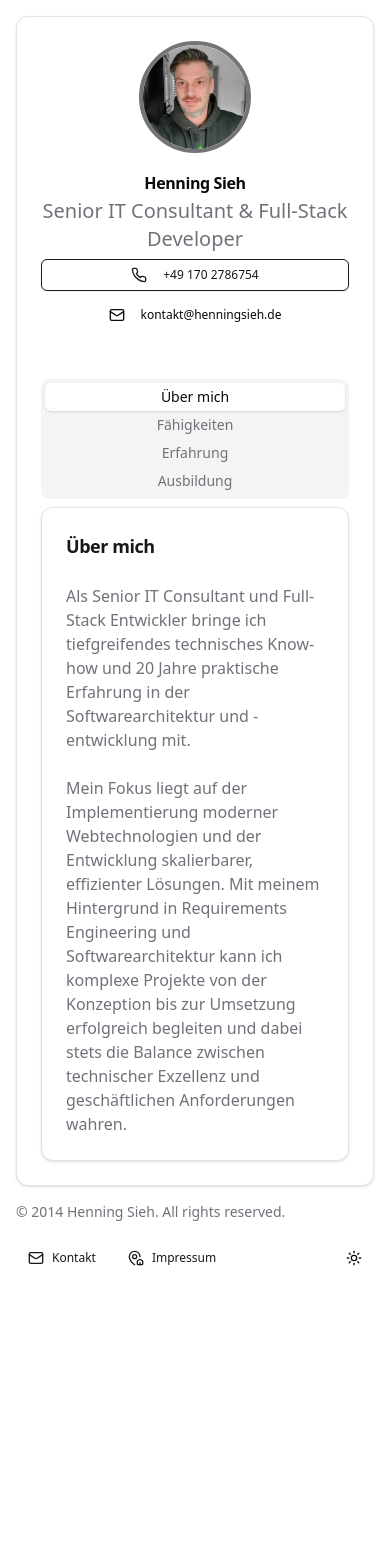
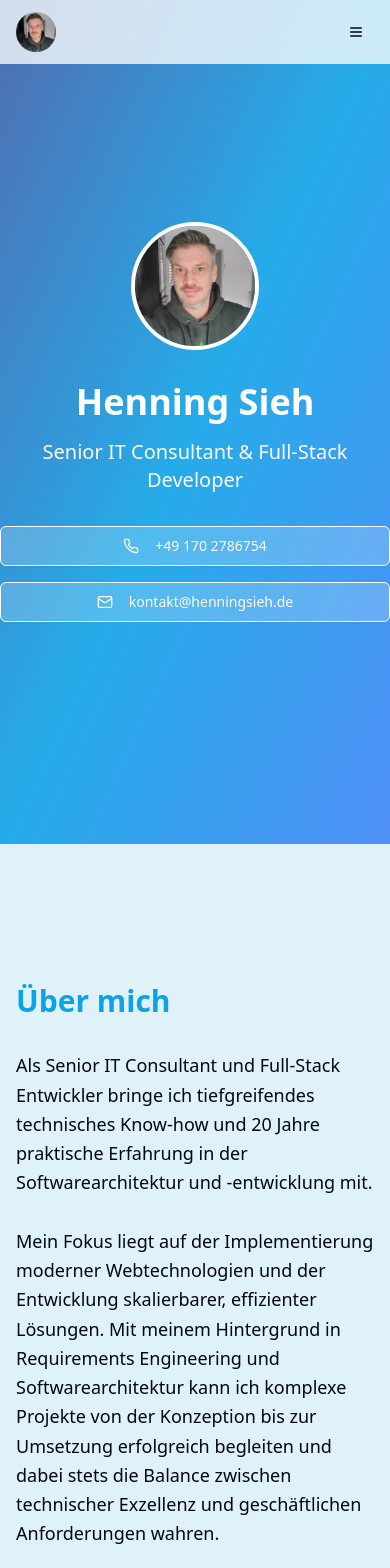
Before and after one commit to henningsieh/henningsieh.de, a Next.js app: page / in a window 390 px wide. Shown: the top 1568 px of the page. Before the commit the page ends 1294 px from the top, so only its background shows below. Built offline with nearby package versions, Linux system fonts and the light colour scheme.

Commit message:
works but ugly

```diff
--- a/src/app/globals.css
+++ b/src/app/globals.css
@@ -4,58 +4,79 @@
 
 @layer base {
   :root {
-    --background: 0 0% 100%;
-    --foreground: 240 10% 3.9%;
+    /* Light mode */
+    --background: 210 50% 98%;
+    --foreground: 224 71% 4%;
+
+    /* Refined card design */
     --card: 0 0% 100%;
-    --card-foreground: 240 10% 3.9%;
+    --card-foreground: 224 71% 4%;
+
+    /* Cool primary palette */
+    --primary: 222 47% 45%;
+    --primary-foreground: 210 40% 98%;
+
+    /* Azure secondary */
+    --secondary: 199 89% 48%;
+    --secondary-foreground: 222 47% 1%;
+
+    /* Elegant accent */
+    --accent: 217 91% 60%;
+    --accent-foreground: 222 47% 1%;
+
+    /* Subtle muted tones */
+    --muted: 210 40% 96.1%;
+    --muted-foreground: 215.4 16.3% 46.9%;
+
+    /* Supporting colors */
     --popover: 0 0% 100%;
-    --popover-foreground: 240 10% 3.9%;
-    --primary: 240 5.9% 10%;
-    --primary-foreground: 0 0% 98%;
-    --secondary: 240 4.8% 95.9%;
-    --secondary-foreground: 240 5.9% 10%;
-    --muted: 240 4.8% 95.9%;
-    --muted-foreground: 240 3.8% 46.1%;
-    --accent: 240 4.8% 95.9%;
-    --accent-foreground: 240 5.9% 10%;
+    --popover-foreground: 224 71% 4%;
+    --border: 220 13% 91%;
+    --input: 220 13% 91%;
+    --ring: 222 47% 45%;
+
+    /* Alerts */
     --destructive: 0 84.2% 60.2%;
-    --destructive-foreground: 0 0% 98%;
-    --border: 240 5.9% 90%;
-    --input: 240 5.9% 90%;
-    --ring: 240 10% 3.9%;
+    --destructive-foreground: 210 40% 98%;
+
     --radius: 0.5rem;
-    --chart-1: 12 76% 61%;
-    --chart-2: 173 58% 39%;
-    --chart-3: 197 37% 24%;
-    --chart-4: 43 74% 66%;
-    --chart-5: 27 87% 67%;
   }
 
   .dark {
-    --background: 240 10% 3.9%;
-    --foreground: 0 0% 98%;
-    --card: 240 10% 3.9%;
-    --card-foreground: 0 0% 98%;
-    --popover: 240 10% 3.9%;
-    --popover-foreground: 0 0% 98%;
-    --primary: 0 0% 98%;
-    --primary-foreground: 240 5.9% 10%;
-    --secondary: 240 3.7% 15.9%;
-    --secondary-foreground: 0 0% 98%;
-    --muted: 240 3.7% 15.9%;
-    --muted-foreground: 240 5% 64.9%;
-    --accent: 240 3.7% 15.9%;
-    --accent-foreground: 0 0% 98%;
+    /* Dark mode - sleek and professional */
+    --background: 224 71% 4%;
+    --foreground: 210 40% 98%;
+
+    /* Refined dark surfaces */
+    --card: 224 71% 4%;
+    --card-foreground: 210 40% 98%;
+
+    /* Rich primary */
+    --primary: 217 91% 60%;
+    --primary-foreground: 222 47% 1%;
+
+    /* Deep secondary */
+    --secondary: 199 89% 48%;
+    --secondary-foreground: 210 40% 98%;
+
+    /* Vibrant accent */
+    --accent: 238 82% 67%;
+    --accent-foreground: 210 40% 98%;
+
+    /* Subtle dark tones */
+    --muted: 223 47% 11%;
+    --muted-foreground: 215.4 16.3% 76.9%;
+
+    /* Supporting colors */
+    --popover: 224 71% 4%;
+    --popover-foreground: 210 40% 98%;
+    --border: 215 27.9% 16.9%;
+    --input: 215 27.9% 16.9%;
+    --ring: 217 91% 60%;
+
+    /* Alerts */
     --destructive: 0 62.8% 30.6%;
-    --destructive-foreground: 0 0% 98%;
-    --border: 240 3.7% 15.9%;
-    --input: 240 3.7% 15.9%;
-    --ring: 240 4.9% 83.9%;
-    --chart-1: 220 70% 50%;
-    --chart-2: 160 60% 45%;
-    --chart-3: 30 80% 55%;
-    --chart-4: 280 65% 60%;
-    --chart-5: 340 75% 55%;
+    --destructive-foreground: 210 40% 98%;
   }
 }
 
@@ -69,4 +90,19 @@
 }
 
 @layer components {
+  .gradient-bg {
+    @apply bg-gradient-to-br from-primary via-secondary to-accent opacity-90 backdrop-blur-sm;
+  }
+
+  .card-hover {
+    @apply transition-all duration-300 hover:shadow-lg hover:shadow-primary/10 hover:-translate-y-1;
+  }
+
+  .nav-link {
+    @apply transition-colors duration-200 hover:text-primary;
+  }
+
+  .section-title {
+    @apply text-4xl font-bold bg-clip-text text-transparent bg-gradient-to-r from-primary to-accent;
+  }
 }
--- a/src/components/Portfolio.tsx
+++ b/src/components/Portfolio.tsx
@@ -1,6 +1,6 @@
 "use client";
 
-import React, { useState } from "react";
+import { useState, useEffect } from "react";
 import {
   ChevronDown,
   ChevronUp,
@@ -8,24 +8,313 @@ import {
   Database,
   GitBranch,
   Mail,
-  MapPinHouse,
+  MapPin,
+  Menu,
   Phone,
   Server,
+  X,
 } from "lucide-react";
-import {
-  Card,
-  CardContent,
-  CardDescription,
-  CardHeader,
-  CardTitle,
-} from "@/components/ui/card";
 import { Avatar, AvatarFallback, AvatarImage } from "@/components/ui/avatar";
 import { Button } from "@/components/ui/button";
-import { Tabs, TabsContent, TabsList } from "@/components/ui/tabs";
-import { TabsTrigger } from "@/components/ui/tabs";
 import { Badge } from "@/components/ui/badge";
 import { ScrollArea } from "@/components/ui/scroll-area";
 import { ModeToggle } from "./ModeToggle";
+
+export default function Component() {
+  const [showAllExperience, setShowAllExperience] = useState(false);
+  const [menuOpen, setMenuOpen] = useState(false);
+  const [activeSection, setActiveSection] = useState("home");
+
+  useEffect(() => {
+    const handleScroll = () => {
+      const sections = document.querySelectorAll("section");
+      let current = "";
+
+      sections.forEach((section) => {
+        const sectionTop = section.offsetTop;
+        if (window.scrollY >= sectionTop - 60) {
+          current = section.id;
+        }
+      });
+
+      setActiveSection(current);
+    };
+
+    window.addEventListener("scroll", handleScroll);
+    return () => window.removeEventListener("scroll", handleScroll);
+  }, []);
+
+  const scrollToSection = (sectionId: string) => {
+    const element = document.getElementById(sectionId);
+    if (element) {
+      element.scrollIntoView({ behavior: "smooth" });
+    }
+    setMenuOpen(false);
+  };
+
+  return (
+    <div className="min-h-screen">
+      {/* Navigation */}
+      <nav className="fixed top-0 left-0 right-0 z-50 bg-background/80 backdrop-blur-md">
+        <div className="max-w-7xl mx-auto px-4 sm:px-6 lg:px-8">
+          <div className="flex items-center justify-between h-16">
+            <div className="flex items-center">
+              <Avatar className="w-10 h-10">
+                <AvatarImage src="/face.png" alt="Profile" />
+                <AvatarFallback>HS</AvatarFallback>
+              </Avatar>
+            </div>
+            <div className="hidden md:block">
+              <div className="ml-10 flex items-baseline space-x-4">
+                {["home", "about", "skills", "experience"].map((item) => (
+                  <button
+                    key={item}
+                    onClick={() => scrollToSection(item)}
+                    className={`px-3 py-2 rounded-md text-sm font-medium ${
+                      activeSection === item
+                        ? "text-white bg-primary"
+                        : "text-foreground hover:bg-primary/10"
+                    } transition-colors`}
+                  >
+                    {item.charAt(0).toUpperCase() + item.slice(1)}
+                  </button>
+                ))}
+              </div>
+            </div>
+            <div className="md:hidden">
+              <Button variant="ghost" size="icon" onClick={() => setMenuOpen(!menuOpen)}>
+                {menuOpen ? <X /> : <Menu />}
+              </Button>
+            </div>
+          </div>
+        </div>
+      </nav>
+
+      {/* Mobile menu */}
+      {menuOpen && (
+        <div className="md:hidden fixed inset-0 z-40 bg-background">
+          <div className="pt-20 pb-3 px-2 space-y-1 sm:px-3">
+            {["home", "about", "skills", "experience"].map((item) => (
+              <button
+                key={item}
+                onClick={() => scrollToSection(item)}
+                className="block px-3 py-2 rounded-md text-base font-medium text-foreground hover:bg-primary/10 w-full text-left"
+              >
+                {item.charAt(0).toUpperCase() + item.slice(1)}
+              </button>
+            ))}
+          </div>
+        </div>
+      )}
+
+      {/* Hero Section */}
+      <section
+        id="home"
+        className="min-h-screen flex items-center justify-center gradient-bg"
+      >
+        <div className="text-center text-white">
+          <Avatar className="w-32 h-32 border-4 border-white mx-auto mb-8">
+            <AvatarImage src="/face.png" alt="Profile" className="object-cover" />
+            <AvatarFallback>HS</AvatarFallback>
+          </Avatar>
+          <h1 className="text-4xl md:text-6xl font-bold mb-4">Henning Sieh</h1>
+          <p className="text-xl md:text-2xl mb-8">
+            Senior IT Consultant & Full-Stack Developer
+          </p>
+          <div className="flex flex-col sm:flex-row gap-4 justify-center">
+            <Button
+              variant="outline"
+              size="lg"
+              className="bg-white/20 hover:bg-white/30 backdrop-blur-sm text-white border-white"
+            >
+              <Phone className="mr-2 h-4 w-4" /> +49 170 2786754
+            </Button>
+            <Button
+              variant="outline"
+              size="lg"
+              className="bg-white/20 hover:bg-white/30 backdrop-blur-sm text-white border-white"
+            >
+              <Mail className="mr-2 h-4 w-4" /> kontakt@henningsieh.de
+            </Button>
+          </div>
+        </div>
+      </section>
+
+      {/* About Section */}
+      <section
+        id="about"
+        className="min-h-screen flex items-center justify-center bg-secondary/10"
+      >
+        <div className="max-w-4xl mx-auto px-4 py-20">
+          <h2 className="text-3xl font-bold mb-8 text-secondary">Über mich</h2>
+          <p className="text-lg text-foreground leading-relaxed">
+            Als Senior IT Consultant und Full-Stack Entwickler bringe ich tiefgreifendes
+            technisches Know-how und 20 Jahre praktische Erfahrung in der
+            Softwarearchitektur und -entwicklung mit.
+            <br />
+            <br />
+            Mein Fokus liegt auf der Implementierung moderner Webtechnologien und der
+            Entwicklung skalierbarer, effizienter Lösungen. Mit meinem Hintergrund in
+            Requirements Engineering und Softwarearchitektur kann ich komplexe Projekte von
+            der Konzeption bis zur Umsetzung erfolgreich begleiten und dabei stets die
+            Balance zwischen technischer Exzellenz und geschäftlichen Anforderungen wahren.
+          </p>
+        </div>
+      </section>
+
+      {/* Skills Section */}
+      <section
+        id="skills"
+        className="min-h-screen flex items-center justify-center bg-accent/10"
+      >
+        <div className="max-w-4xl mx-auto px-4 py-20">
+          <h2 className="text-3xl font-bold mb-12 text-accent">Fähigkeiten</h2>
+          <div className="grid grid-cols-1 md:grid-cols-2 gap-12">
+            <div className="space-y-8">
+              <div>
+                <h3 className="text-xl font-semibold mb-4 flex items-center text-primary">
+                  <Code className="mr-2" /> Programmierung
+                </h3>
+                <div className="flex flex-wrap gap-2">
+                  {[
+                    "TypeScript",
+                    "Next.js",
+                    "RESTful APIs",
+                    "Postgres",
+                    "Drizzle",
+                    "Express.js",
+                  ].map((skill) => (
+                    <Badge
+                      key={skill}
+                      variant="outline"
+                      className="bg-primary/10 hover:bg-primary/20 text-primary transition-colors"
+                    >
+                      {skill}
+                    </Badge>
+                  ))}
+                </div>
+              </div>
+              <div>
+                <h3 className="text-xl font-semibold mb-4 flex items-center text-secondary">
+                  <Server className="mr-2" /> DevOps & Tools
+                </h3>
+                <div className="flex flex-wrap gap-2">
+                  {["Git", "Docker", "CI/CD", "Linux"].map((skill) => (
+                    <Badge
+                      key={skill}
+                      variant="outline"
+                      className="bg-secondary/10 hover:bg-secondary/20 text-secondary transition-colors"
+                    >
+                      {skill}
+                    </Badge>
+                  ))}
+                </div>
+              </div>
+            </div>
+            <div className="space-y-8">
+              <div>
+                <h3 className="text-xl font-semibold mb-4 flex items-center text-accent">
+                  <Database className="mr-2" /> Architektur & Design
+                </h3>
+                <div className="flex flex-wrap gap-2">
+                  {["Microservices", "Serverless", "DDD", "SOLID", "System Design"].map(
+                    (skill) => (
+                      <Badge
+                        key={skill}
+                        variant="outline"
+                        className="bg-accent/10 hover:bg-accent/20 text-accent transition-colors"
+                      >
+                        {skill}
+                      </Badge>
+                    )
+                  )}
+                </div>
+              </div>
+              <div>
+                <h3 className="text-xl font-semibold mb-4 flex items-center text-primary">
+                  <GitBranch className="mr-2" /> Methoden & Prozesse
+                </h3>
+                <div className="flex flex-wrap gap-2">
+                  {["IREB", "PRINCE2", "Agile", "ITIL", "TDD"].map((skill) => (
+                    <Badge
+                      key={skill}
+                      variant="outline"
+                      className="bg-primary/10 hover:bg-primary/20 text-primary transition-colors"
+                    >
+                      {skill}
+                    </Badge>
+                  ))}
+                </div>
+              </div>
+            </div>
+          </div>
+        </div>
+      </section>
+
+      {/* Experience Section */}
+      <section
+        id="experience"
+        className="min-h-screen flex items-center justify-center bg-secondary/10"
+      >
+        <div className="max-w-4xl mx-auto px-4 py-20">
+          <h2 className="text-3xl font-bold mb-12 text-secondary">Berufserfahrung</h2>
+          <ScrollArea className="h-[600px] pr-4">
+            <div className="space-y-8">
+              {experiences
+                .slice(0, showAllExperience ? experiences.length : 5)
+                .map((exp, index) => (
+                  <div
+                    key={index}
+                    className="relative pl-8 pb-8 border-l-2 border-secondary last:border-l-0"
+                  >
+                    <div className="absolute left-0 top-0 w-4 h-4 -translate-x-[9px] rounded-full bg-secondary" />
+                    <h3 className="text-xl font-semibold text-secondary">{exp.company}</h3>
+                    <p className="text-sm text-muted-foreground mb-2">{exp.year}</p>
+                    <p className="text-foreground">{exp.role}</p>
+                  </div>
+                ))}
+            </div>
+          </ScrollArea>
+          {experiences.length > 5 && (
+            <Button
+              variant="outline"
+              onClick={() => setShowAllExperience(!showAllExperience)}
+              className="mt-8"
+            >
+              {showAllExperience ? (
+                <>
+                  <ChevronUp className="mr-2 h-4 w-4" /> Weniger anzeigen
+                </>
+              ) : (
+                <>
+                  <ChevronDown className="mr-2 h-4 w-4" /> Mehr anzeigen
+                </>
+              )}
+            </Button>
+          )}
+        </div>
+      </section>
+
+      {/* Footer */}
+      <footer className="py-8 px-4 border-t border-primary/10 bg-background">
+        <div className="max-w-4xl mx-auto flex flex-col sm:flex-row justify-between items-center gap-4">
+          <div className="text-sm text-muted-foreground">
+            &copy; 2024 Henning Sieh. All rights reserved.
+          </div>
+          <div className="flex items-center gap-4">
+            <Button variant="ghost" size="sm">
+              <Mail className="mr-2 h-4 w-4" /> Kontakt
+            </Button>
+            <Button variant="ghost" size="sm">
+              <MapPin className="mr-2 h-4 w-4" /> Impressum
+            </Button>
+            <ModeToggle />
+          </div>
+        </div>
+      </footer>
+    </div>
+  );
+}
 
 const experiences = [
   { year: "2023", company: "Diverse KMU und Vereine", role: "Entwicklung und Betrieb" },
@@ -35,11 +324,7 @@ const experiences = [
     role: "Init Projekt OZG (Onlinezugangsgesetz)",
   },
   { year: "2021", company: "Sabbatical", role: "Continuing education / self studying" },
-  {
-    year: "2020",
-    company: "ITZ-Bund",
-    role: "Requirements Engineer / Solution Architect",
-  },
+  { year: "2020", company: "ITZ-Bund", role: "Requirements Engineer / Solution Architect" },
   { year: "2019", company: "ING DiBa", role: "Domain Architect" },
   {
     year: "2018",
@@ -67,219 +352,3 @@ const experiences = [
     role: "Manager E-Business (Interim-Management)",
   },
 ];
-
-const skills = {
-  Programmierung: [
-    "TypeScript (JavaScript)",
-    "Next.js (React)",
-    "RESTful APIs",
-    "Postgres / SQL",
-    "Drizzle / Prisma ORM",
-    "Express.js",
-  ],
-  "DevOps & Tools": ["Git", "Docker", "CI/CD", "Linux (Ubuntu)"],
-  "Architektur & Design": [
-    "Microservices",
-    "Serverless",
-    "Domain-Driven Design",
-    "SOLID Principles",
-    "Design Patterns",
-    "System Design",
-  ],
-  "Methoden & Prozesse": [
-    "Requirements Engineering (IREB)",
-    "PM (PRINCE2)",
-    "Agile (Scrum, Kanban)",
-    "IT-Service-Management (ITIL)",
-    "Test-Driven Development (TDD)",
-    "Code Reviews",
-  ],
-};
-
-const PortfolioOneSheet = () => {
-  const [showAllExperience, setShowAllExperience] = useState(false);
-
-  return (
-    <div className="max-w-5xl mx-auto p-4 sm:p-6 md:p-8 lg:p-12">
-      <Card className=" mx-auto">
-        <CardHeader className="text-center">
-          <div className="flex justify-center mb-4">
-            <Avatar className="w-28 h-28 sm:w-32 sm:h-32 border-4 border-primary/60">
-              <AvatarImage src="/face.png" className="object-cover" alt="Henning Sieh" />
-              <AvatarFallback>HS</AvatarFallback>
-            </Avatar>
-          </div>
-          <CardTitle className="">Henning Sieh</CardTitle>
-          <CardDescription className="text-xl mt-2 text-muted-foreground">
-            Senior IT Consultant & Full-Stack Developer
-          </CardDescription>
-          <div className="grid grid-cols-1 sm:grid-cols-2 gap-2 mt-4">
-            <Button variant="outline" size="sm" className="text-primary border-primary">
-              <Phone className="mr-2 h-4 w-4" /> +49 170 2786754
-            </Button>
-            <Button variant="ghost" size="sm" className="">
-              <Mail className="mr-2 h-4 w-4" /> kontakt@henningsieh.de
-            </Button>
-          </div>
-        </CardHeader>
-        <CardContent>
-          <Tabs defaultValue="about" className="mt-6">
-            <TabsList className="h-fit grid grid-cols-1 sm:grid-cols-2 md:grid-cols-4">
-              <TabsTrigger value="about">Über mich</TabsTrigger>
-              <TabsTrigger value="skills">Fähigkeiten</TabsTrigger>
-              <TabsTrigger value="experience">Erfahrung</TabsTrigger>
-              <TabsTrigger value="education">Ausbildung</TabsTrigger>
-            </TabsList>
-            <TabsContent value="about">
-              <Card>
-                <CardHeader>
-                  <CardTitle className="text-primary text-lg">Über mich</CardTitle>
-                </CardHeader>
-                <CardContent>
-                  <p className="text-muted-foreground">
-                    Als Senior IT Consultant und Full-Stack Entwickler bringe ich
-                    tiefgreifendes technisches Know-how und 20 Jahre praktische Erfahrung in
-                    der Softwarearchitektur und -entwicklung mit. <br />
-                    <br />
-                    Mein Fokus liegt auf der Implementierung moderner Webtechnologien und
-                    der Entwicklung skalierbarer, effizienter Lösungen. Mit meinem
-                    Hintergrund in Requirements Engineering und Softwarearchitektur kann ich
-                    komplexe Projekte von der Konzeption bis zur Umsetzung erfolgreich
-                    begleiten und dabei stets die Balance zwischen technischer Exzellenz und
-                    geschäftlichen Anforderungen wahren.
-                  </p>
-                </CardContent>
-              </Card>
-            </TabsContent>
-            <TabsContent value="skills">
-              <Card>
-                <CardHeader>
-                  <CardTitle className="text-primary text-lg">Fähigkeiten</CardTitle>
-                </CardHeader>
-
-                <CardContent>
-                  <div className="grid grid-cols-1 md:grid-cols-2 gap-6">
-                    {Object.entries(skills).map(([category, skillList]) => (
-                      <div key={category} className="space-y-2">
-                        <h4 className="text-sm font-semibold text-primary flex items-center">
-                          {category === "Programmierung" && <Code className="mr-2" />}
-                          {category === "DevOps & Tools" && <Server className="mr-2" />}
-                          {category === "Architektur & Design" && (
-                            <Database className="mr-2" />
-                          )}
-                          {category === "Methoden & Prozesse" && (
-                            <GitBranch className="mr-2" />
-                          )}
-                          {category}
-                        </h4>
-
-                        <div className="flex flex-wrap gap-2">
-                          {skillList.map((skill, index) => (
-                            <Badge
-                              key={index}
-                              variant="outline"
-                              className="bg-orange-300 text-primary dark:bg-orange-600/40 dark:text-orange-200"
-                            >
-                              {skill}
-                            </Badge>
-                          ))}
-                        </div>
-                      </div>
-                    ))}
-                  </div>
-                </CardContent>
-              </Card>
-            </TabsContent>
-            <TabsContent value="experience">
-              <Card>
-                <CardHeader>
-                  <CardTitle className="text-primary text-lg">Berufserfahrung</CardTitle>
-                </CardHeader>
-                <CardContent>
-                  <ScrollArea className="h-[400px] pr-4">
-                    {experiences
-                      .slice(0, showAllExperience ? experiences.length : 5)
-                      .map((exp, index) => (
-                        <div
-                          key={index}
-                          className="mb-4 pb-4 border-b border-border last:border-b-0"
-                        >
-                          <h3 className="text-lg font-semibold text-primary">
-                            {exp.company}
-                          </h3>
-                          <p className="text-sm text-muted-foreground">{exp.year}</p>
-                          <p className="text-muted-foreground">{exp.role}</p>
-                        </div>
-                      ))}
-                  </ScrollArea>
-                  {experiences.length > 5 && (
-                    <Button
-                      variant="outline"
-                      onClick={() => setShowAllExperience(!showAllExperience)}
-                      className="mt-4 text-primary border-primary"
-                    >
-                      {showAllExperience ? (
-                        <>
-                          <ChevronUp className="mr-2 h-4 w-4" /> Weniger anzeigen
-                        </>
-                      ) : (
-                        <>
-                          <ChevronDown className="mr-2 h-4 w-4" /> Mehr anzeigen
-                        </>
-                      )}
-                    </Button>
-                  )}
-                </CardContent>
-              </Card>
-            </TabsContent>
-            <TabsContent value="education">
-              <Card>
-                <CardHeader>
-                  <CardTitle className="text-primary text-lg">Ausbildung</CardTitle>
-                </CardHeader>
-                <CardContent>
-                  <ul className="space-y-4 text-muted-foreground">
-                    <li>
-                      <h3 className="font-semibold">B. Sc. Technische Informatik</h3>
-                      <p>Fachhochschule Kiel (2001 – 2006)</p>
-                    </li>
-                    <li>
-                      <h3 className="font-semibold">IT-Systemelektroniker</h3>
-                      <p>Deutsche Telekom AG (1998 – 2001)</p>
-                    </li>
-                    <li>
-                      <h3 className="font-semibold">Abitur</h3>
-                      <p>Gymnasium Altenholz (1988 – 1997)</p>
-                    </li>
-                  </ul>
-                </CardContent>
-              </Card>
-            </TabsContent>
-          </Tabs>
-        </CardContent>
-      </Card>
-      <div className="w-full pt-4 flex flex-col sm:flex-row sm:items-center justify-between ">
-        <div className="text-muted-foreground text-sm">
-          &copy; 2014 Henning Sieh. All rights reserved.
-        </div>
-        <div className="flex space-x-4 mt-4 sm:mt-0">
-          <div className="flex justify-between w-full">
-            <div className="flex items-center gap-2 py-1">
-              <Button variant="link" size="sm" className="text-primary border-primary">
-                <Mail className="mr-0 h-4 w-4" /> Kontakt
-              </Button>
-              <Button variant="link" size="sm" className="text-primary border-primary">
-                <MapPinHouse className="mr-0 h-4 w-4" /> Impressum
-              </Button>
-            </div>
-            <div className="flex items-center py-1">
-              <ModeToggle />
-            </div>
-          </div>
-        </div>
-      </div>
-    </div>
-  );
-};
-
-export default PortfolioOneSheet;
```
Also changed, not shown: src/components/ui/badge.tsx (+7 -9 lines).
